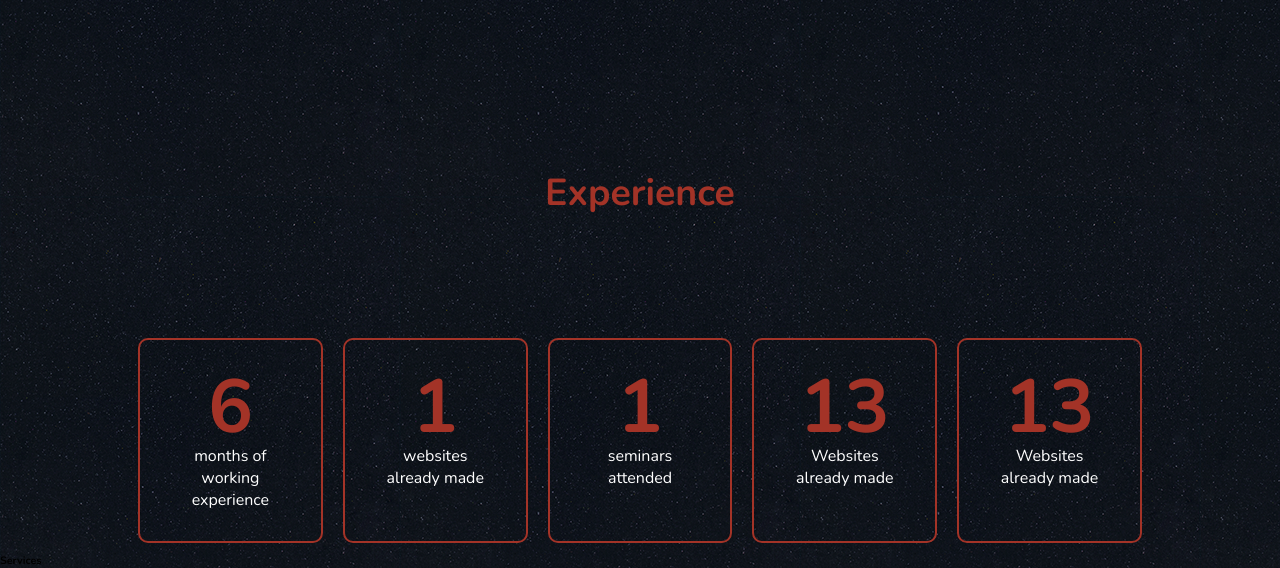
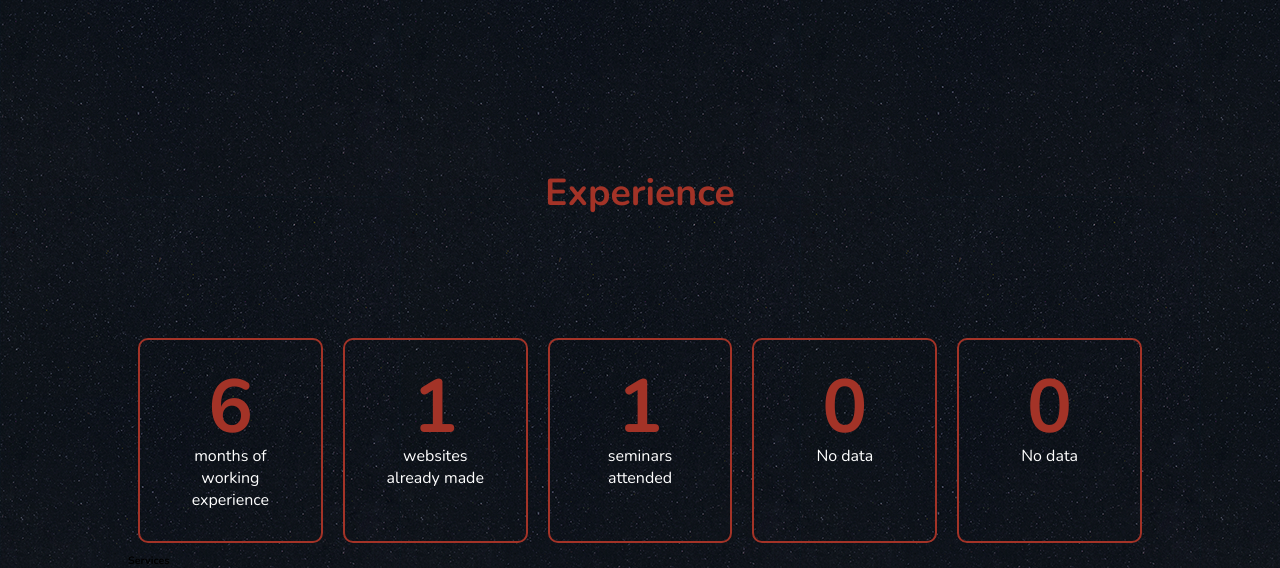
Before and after one commit to bongbonnggg/bongbonnggg.github.io, a plain HTML site: page index.html in a window 1280 px wide. Shown: the part 1803-2371 px from the top of the page. Drawn offline with nearby package versions, Linux system fonts and the light colour scheme.

Commit message:
Update index.html

```diff
--- a/index.html
+++ b/index.html
@@ -39,7 +39,7 @@
                         <p>Eat fish on floor woops poop hanging from butt must get rid run run around house drag poop on
                             floor maybe it comes off woops left brown marks on floor human slave clean lick butt now so
                             attack like a vicious monster or this cat happen now,</p>
-                        <a href="#">Contact Me</a>
+                        <a href="#">Download CV</a>
                     </div>
                     <div class="img">
                         <img src="/images/banner-img.png" alt="">
@@ -118,12 +118,12 @@
                         <p>seminars attended</p>
                     </div>
                     <div class="box">
-                        <h3>13</h3>
-                        <p>Websites already made</p>
+                        <h3>0</h3>
+                        <p>No data</p>
                     </div>
                     <div class="box">
-                        <h3>13</h3>
-                        <p>Websites already made</p>
+                        <h3>0</h3>
+                        <p>No data</p>
                     </div>
                 </div>
             </div>
@@ -132,6 +132,7 @@
 
 
     <footer>
+        <div class="container">
             <div class="row">
                 <div class="col">
                     <h6></h6>
@@ -146,6 +147,7 @@
 
                 </div>
             </div>
+        </div>
     </footer>
     <script>
         AOS.init();
```
Lines whose indentation alone changed are shown as unchanged.
